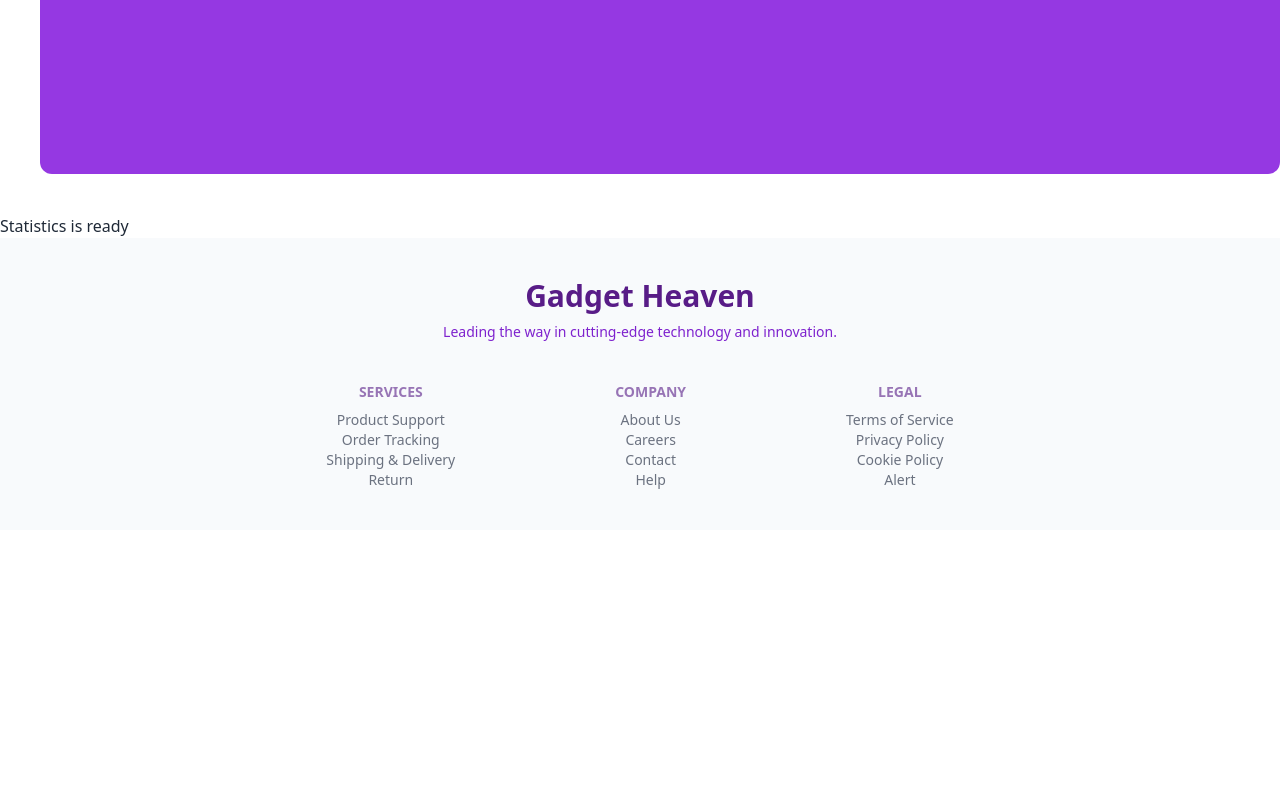
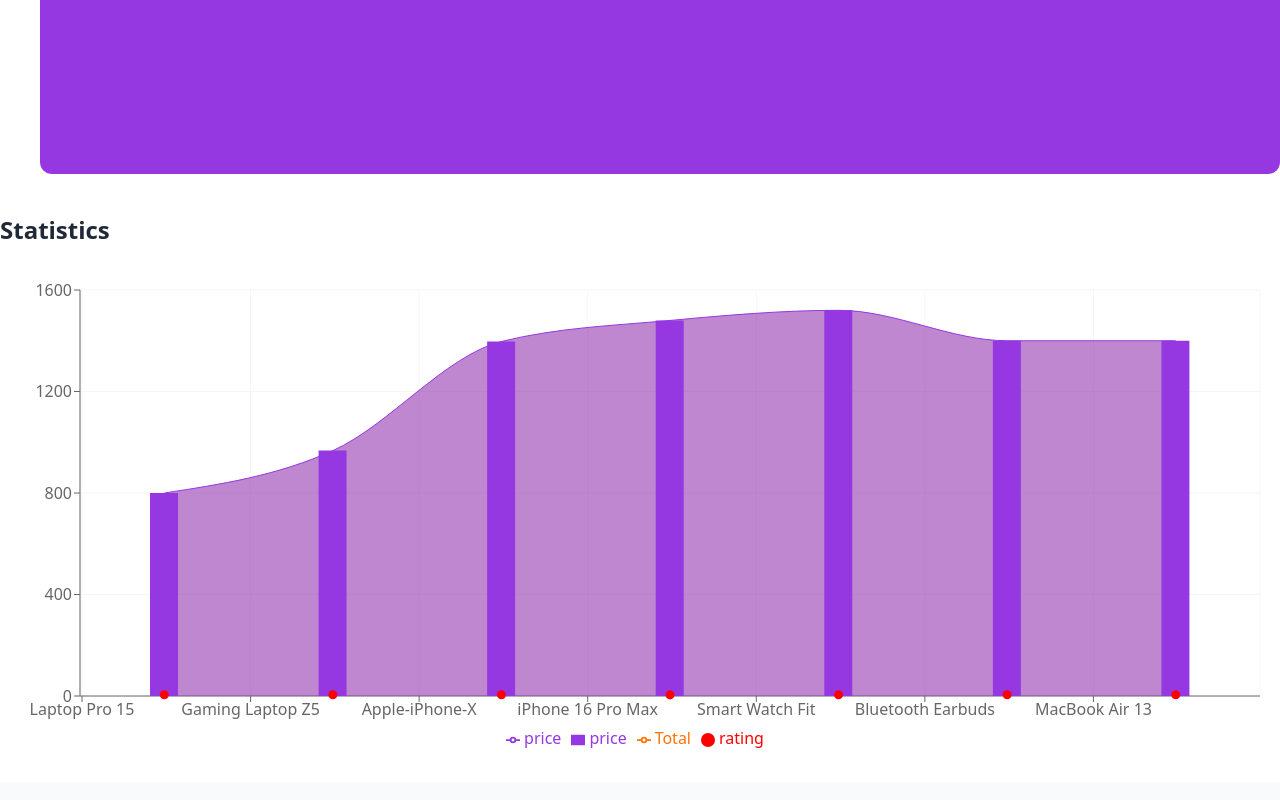
Before and after one commit to mhseber/Assignment-8, a React (Vite) app: page /Statistics in a window 1280 px wide. Shown: the part 460-1260 px from the top of the page. Before the commit the page ends 990 px from the top, so only its background shows below. Built offline with nearby package versions, Linux system fonts and the light colour scheme.

Commit message:
Statistics Section Done

```diff
--- a/package.json
+++ b/package.json
@@ -17,6 +17,7 @@
     "react-helmet": "^6.1.0",
     "react-icons": "^5.3.0",
     "react-router-dom": "^6.27.0",
+    "recharts": "^2.15.1",
     "sort-by": "^1.2.0",
     "sweetalert2": "^11.16.0"
   },
--- a/src/components/Statistics/Statistics.jsx
+++ b/src/components/Statistics/Statistics.jsx
@@ -1,15 +1,117 @@
-import React from 'react';
-import { Helmet } from 'react-helmet';
 
-const Statistics = () => {
+import React, { PureComponent } from "react";
+import {
+    ComposedChart,
+    Line,
+    Area,
+    Bar,
+    XAxis,
+    YAxis,
+    CartesianGrid,
+    Tooltip,
+    Legend,
+    Scatter,
+    ResponsiveContainer,
+} from "recharts";
+
+import { Helmet } from 'react-helmet'
+
+const data = [
+    {
+        name: "Laptop Pro 15",
+        rating: 4.7,
+        price: 800,
+    },
+    {
+        name: "Gaming Laptop Z5",
+        rating: 4.8,
+        price: 967,
+    },
+    {
+        name: "Apple-iPhone-X",
+        price: 1397,
+        rating: 4.6,
+    },
+    {
+        name: "iPhone 16 Pro Max",
+        price: 1480,
+        rating: 4.4,
+    },
+    {
+        name: "Smart Watch Fit",
+        price: 1520,
+        rating: 4.6,
+    },
+    {
+        name: "Bluetooth Earbuds",
+        price: 1400,
+        rating: 4.9,
+    },
+    {
+        name: "MacBook Air 13",
+        price: 1400,
+        rating: 4.5,
+    },
+];
+
+export default class Statistics extends PureComponent {
+    static demoUrl =
+        "https://codesandbox.io/p/sandbox/simple-composed-chart-lyz572";
+
+    render() {
         return (
             <div>
                 <Helmet>
                     <title>Statistics || Gadget Heaven</title>
                 </Helmet>
-            <h2>Statistics is ready</h2>
+                <div className="lg:mt-[-400px] mt-[-200px] lg:pb-40 ">
+                    <section className="text-center pb-10 pr-8">
+                        <h1 className="text-5xl text-white font-extrabold ">Statistics</h1>
+                        <p className="text-xl text-white font-medium pt-4">
+                            Explore the latest gadgets that will take your experience to <br /> the next level. From smart devices to the coolest accessories, we have it all!
+                        </p>
+                    </section>
+
+
+                </div>
+
+                <div className="md:max-w-7xl mx-auto mb-3">
+                    <div className="py-6 lg:pt-20">
+                        <h3 className="text-2xl font-bold text-gray-800">Statistics</h3>
+                    </div>
+
+                    <div className="bg-white rounded-lg">
+                        <ResponsiveContainer width="100%" height={500}>
+                            <ComposedChart
+                                width={500}
+                                height={500}
+                                data={data}
+                                margin={{
+                                    top: 20,
+                                    right: 20,
+                                    bottom: 20,
+                                    left: 20,
+                                }}
+                            >
+                                <CartesianGrid stroke="#f5f5f5" />
+                                <XAxis dataKey="name" scale="band" />
+                                <YAxis />
+                                <Tooltip />
+                                <Legend />
+                                <Area
+                                    type="monotone"
+                                    dataKey="price"
+                                    fill="#9538B1"
+                                    stroke="#9538E2"
+                                />
+                                <Bar dataKey="price" barSize={28} fill="#9538E2" />
+                                <Line type="monotone" dataKey="Total" stroke="#ff7300" />
+                                <Scatter dataKey="rating" fill="red" />
+                            </ComposedChart>
+                        </ResponsiveContainer>
+                    </div>
+                </div>
             </div>
         );
-};
-
-export default Statistics;
+    }
+}
```
Also changed, not shown: 1 other file (tests, documents, lock files or other folders). Lines whose indentation alone changed are shown as unchanged.
